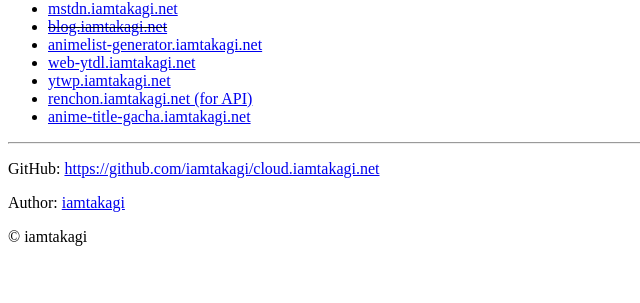
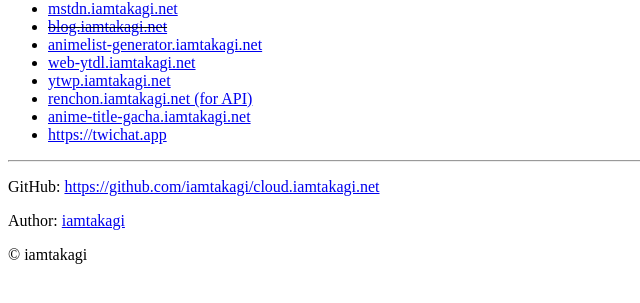
Before and after one commit to iamtakagi-lab/cloud.iamtakagi.net, a plain HTML site: page public/index.html in a window 1280 px wide. Shown: the part 75-378 px from the top of the page, without its empty margins (0-640 px from the left). Drawn offline with Linux system fonts and the light colour scheme.

Commit message:
[public/index.html] Add: twichat.app

```diff
--- a/public/index.html
+++ b/public/index.html
@@ -40,6 +40,11 @@
               >anime-title-gacha.iamtakagi.net</a
             >
           </li>
+          <li>
+            <a href="https://twichat.app"
+              >https://twichat.app</a
+            >
+          </li>
         </ul>
       </section>
     </main>
```
